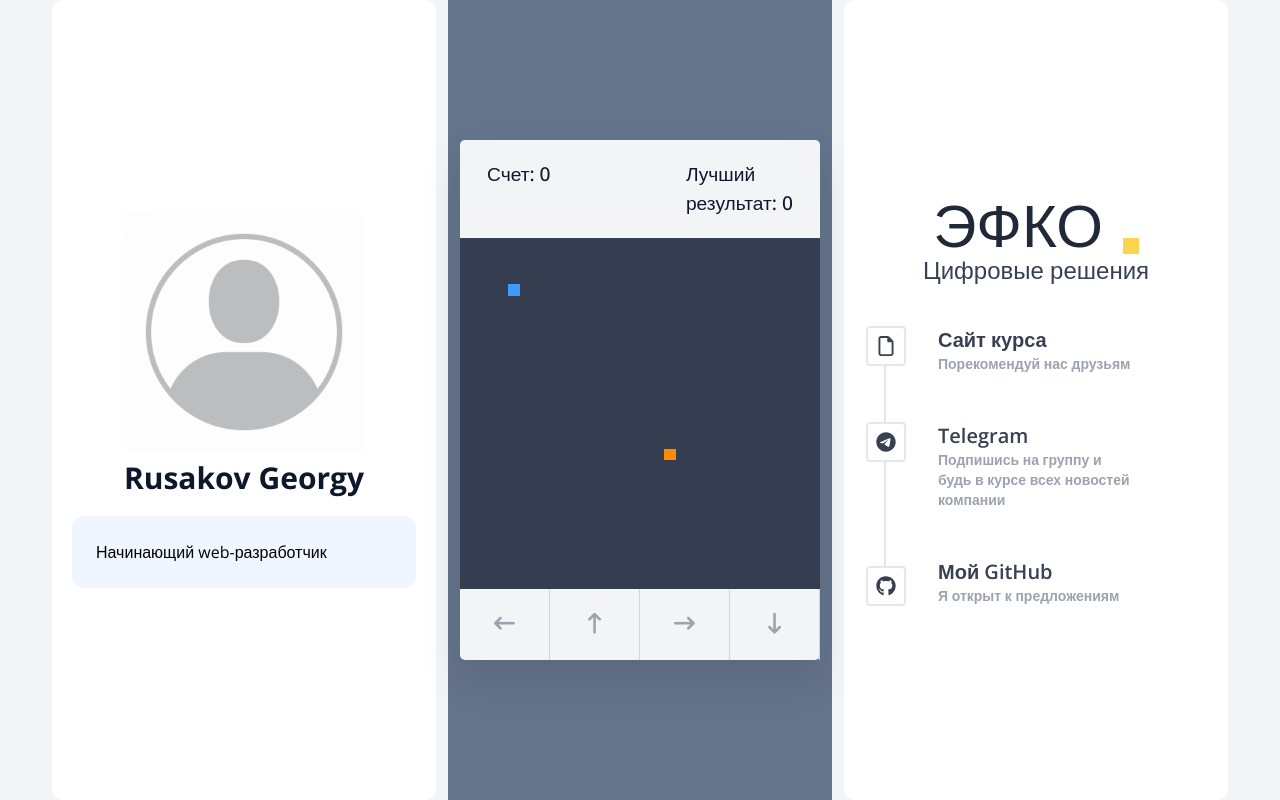
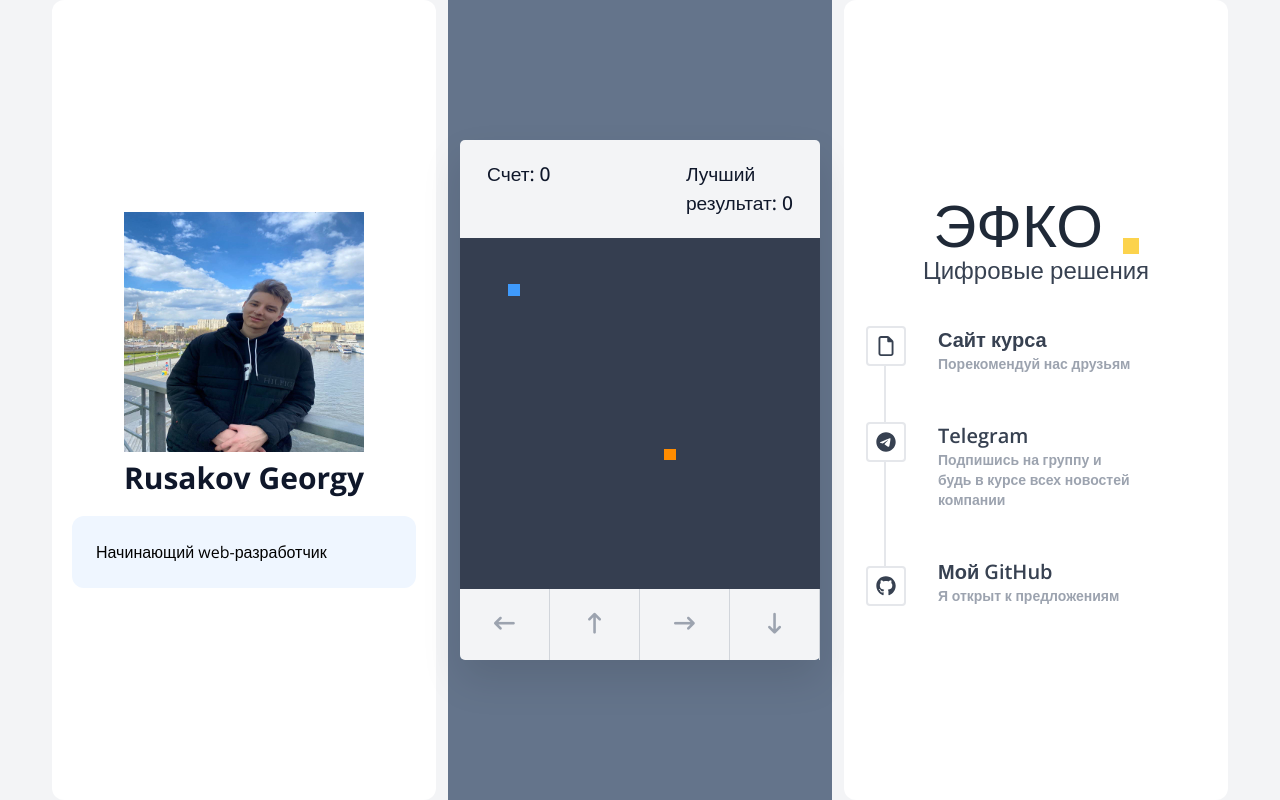
Before and after one commit to GeorgyRusakov/Portfolio, a plain HTML site: page index.html in a window 1280 px wide. Drawn offline with nearby package versions, Linux system fonts and the light colour scheme.

Commit message:
Добавил своё фото

```diff
--- a/index.html
+++ b/index.html
@@ -34,7 +34,7 @@
             <!-- TODO: 8. Добавить свое фото -->
             <img
               class="w-60 h-60"
-              src="img/default_avatar.jpeg"
+              src="img/MyPhotoMsc.jpg"
               alt="Ваше фото"
             />
           </div>
```
Also changed, not shown: img/MyPhotoMsc.jpg (added).
